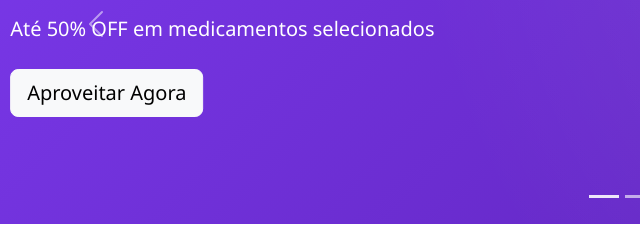
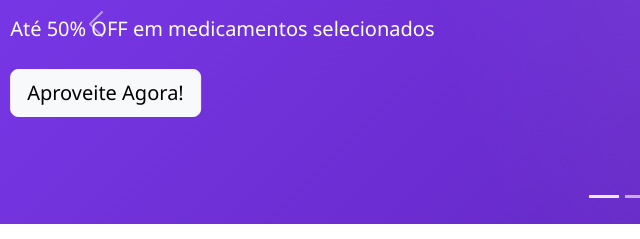
Before and after one commit to SamirNour1103/Site-Farmacia, a plain HTML site: page index.html in a window 1280 px wide. Shown: the part 279-518 px from the top of the page, 0-640 px from the left. Drawn offline with nearby package versions, Linux system fonts and the light colour scheme.

Commit message:
correções d pt

```diff
--- a/index.html
+++ b/index.html
@@ -78,7 +78,7 @@
                             <div class="col-lg-6 text-white">
                                 <h1 class="display-4 fw-bold mb-3">Super Desconto!</h1>
                                 <p class="lead mb-4">Até 50% OFF em medicamentos selecionados</p>
-                                <a href="medicamentos.html" class="btn btn-light btn-lg">Aproveitar Agora</a>
+                                <a href="medicamentos.html" class="btn btn-light btn-lg">Aproveite Agora!</a>
                             </div>
                             <div class="col-lg-6 text-center">
                                 <i class="bi bi-percent display-1 text-white"></i>
```
